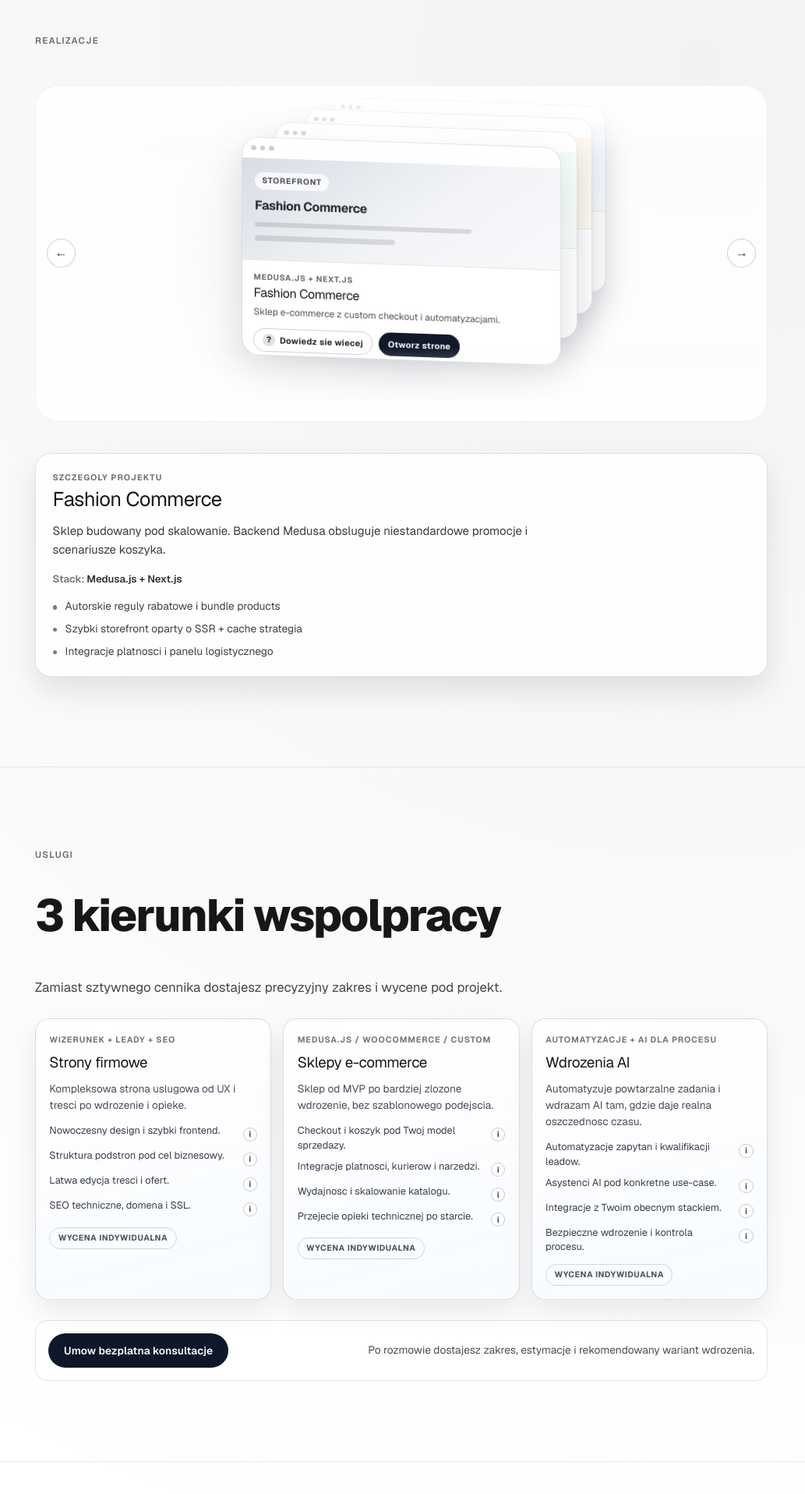
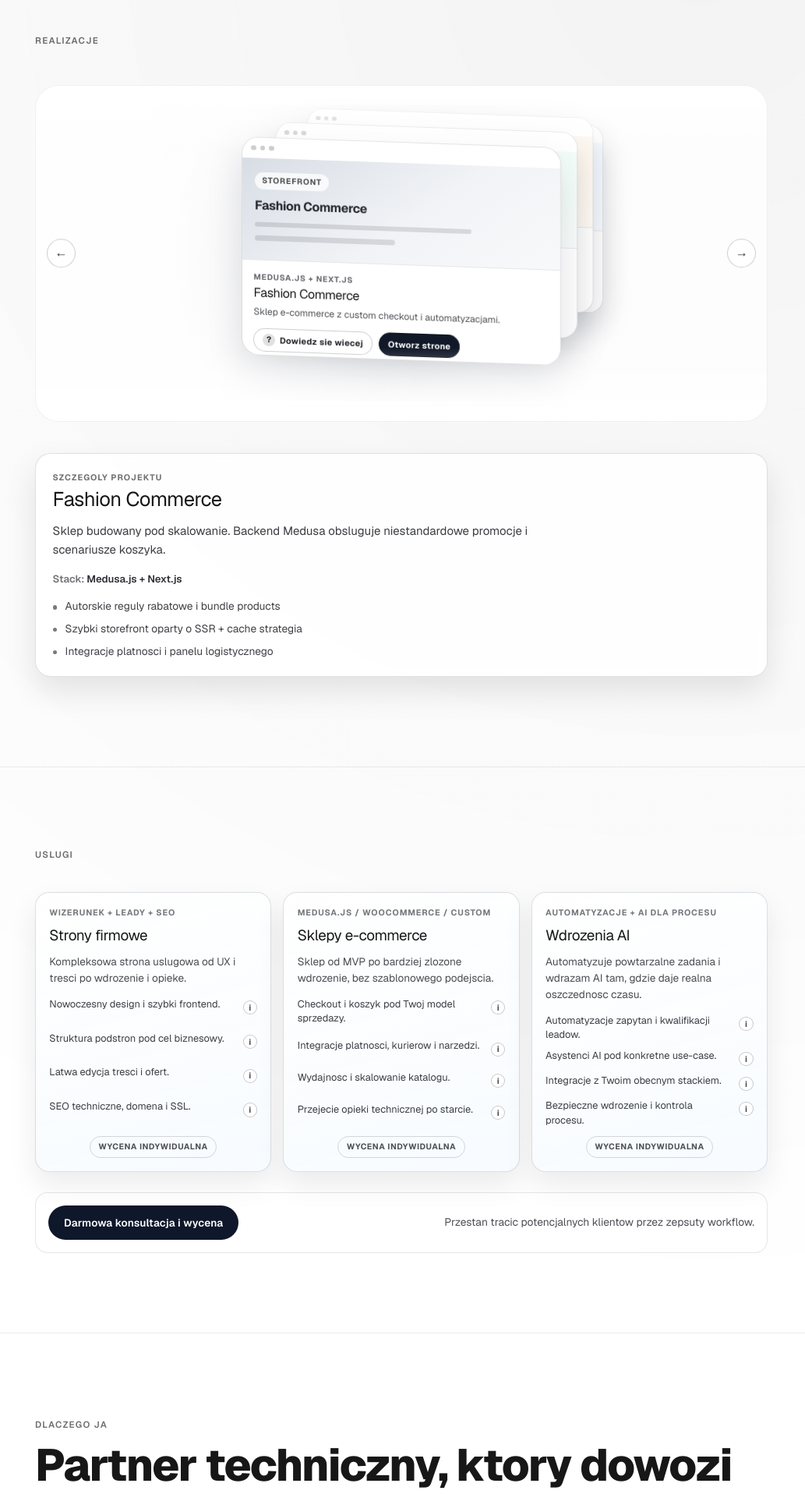
Before and after one commit to xRechu/portfolio, a Next.js app: page / in a window 1280 px wide. Shown: the part 860-2776 px from the top of the page at 78% size, without its empty margins (125-1158 px from the left). Built offline with nearby package versions, Linux system fonts and the light colour scheme.

Commit message:
Zaktualizuj CTA i styl hero

```diff
--- a/src/app/globals.css
+++ b/src/app/globals.css
@@ -89,13 +89,13 @@ main {
 	-webkit-text-fill-color: transparent;
 	background-clip: text;
 	color: transparent;
-	filter: drop-shadow(0 8px 20px rgba(6, 95, 70, 0.24));
+	filter: none;
 }
 
 .hero-title-cursor {
 	color: #065f46;
 	-webkit-text-fill-color: #065f46;
-	text-shadow: 0 0 12px rgba(6, 95, 70, 0.34);
+	text-shadow: none;
 }
 
 .hero-buttons {
@@ -303,6 +303,37 @@ main {
 	color: rgba(12, 12, 12, 0.76);
 }
 
+.page-section-points {
+	margin: 1.2rem 0 0;
+	padding: 0;
+	list-style: none;
+	display: grid;
+	grid-template-columns: repeat(2, minmax(0, 1fr));
+	gap: 0.72rem;
+}
+
+.page-section-points li {
+	position: relative;
+	padding: 0.82rem 0.9rem 0.82rem 1.55rem;
+	border-radius: 12px;
+	background: rgba(255, 255, 255, 0.76);
+	border: 1px solid rgba(12, 12, 12, 0.1);
+	font-size: 0.92rem;
+	line-height: 1.52;
+	color: rgba(12, 12, 12, 0.82);
+}
+
+.page-section-points li::before {
+	content: "";
+	position: absolute;
+	left: 0.88rem;
+	top: 1.23rem;
+	width: 0.42rem;
+	height: 0.42rem;
+	border-radius: 999px;
+	background: rgba(6, 95, 70, 0.9);
+}
+
 @media (max-width: 1023px) {
 	.brand-wordmark {
 		top: 1rem;
@@ -312,4 +343,8 @@ main {
 	.section-rail {
 		display: none;
 	}
+
+	.page-section-points {
+		grid-template-columns: 1fr;
+	}
 }
--- a/src/app/page.tsx
+++ b/src/app/page.tsx
@@ -3,30 +3,36 @@ import RealizationsSection from "@/components/RealizationsSection";
 import SectionRail from "@/components/SectionRail";
 import ServicesSection from "@/components/ServicesSection";
 
+type ContentSection = {
+	id: string;
+	eyebrow: string;
+	title: string;
+	description: string;
+	points?: string[];
+};
+
 const sectionNavigation = [
 	{ id: "start", label: "Start" },
 	{ id: "realizacje", label: "Realizacje" },
 	{ id: "uslugi", label: "Uslugi" },
-	{ id: "proces", label: "Proces" },
 	{ id: "dlaczego-ja", label: "Dlaczego ja" },
 	{ id: "faq", label: "FAQ" },
 	{ id: "kontakt", label: "Kontakt" },
 ];
 
-const contentSections = [
-	{
-		id: "proces",
-		eyebrow: "Proces",
-		title: "Prosty plan wspolpracy krok po kroku",
-		description:
-			"Krotko opisujesz etapy: analiza potrzeb, makieta, development, testy, wdrozenie i opieka. To buduje zaufanie i skraca czas decyzji klienta.",
-	},
+const contentSections: ContentSection[] = [
 	{
 		id: "dlaczego-ja",
 		eyebrow: "Dlaczego ja",
-		title: "Konkretne przewagi, nie ogolne hasla",
+		title: "Partner techniczny, ktory dowozi wynik",
 		description:
-			"Wypunktujesz co Cie wyroznia: szybkie wdrozenia, dbalosc o performance, SEO, czytelna komunikacja i nacisk na wynik biznesowy.",
+			"Lacze strategie, design i development w jeden proces, zeby strona realnie zdobywala zapytania, a nie tylko ladnie wygladala.",
+		points: [
+			"Buduje pod konwersje i leady, nie pod efekt wow na jeden dzien.",
+			"Lacze Next.js, e-commerce i automatyzacje AI w jednym wdrozeniu.",
+			"Ogarniam calosc end-to-end: domena, SEO techniczne, analityka, bezpieczenstwo.",
+			"Dostajesz konkret i szybkie decyzje, bez przeciagania projektu tygodniami.",
+		],
 	},
 	{
 		id: "faq",
@@ -64,6 +70,13 @@ export default function Home() {
 						<p className="page-section-eyebrow">{section.eyebrow}</p>
 						<h2 className="page-section-title">{section.title}</h2>
 						<p className="page-section-description">{section.description}</p>
+						{section.points && section.points.length > 0 ? (
+							<ul className="page-section-points">
+								{section.points.map((point) => (
+									<li key={point}>{point}</li>
+								))}
+							</ul>
+						) : null}
 					</div>
 				</section>
 			))}
--- a/src/components/Hero.tsx
+++ b/src/components/Hero.tsx
@@ -45,7 +45,7 @@ export default function Hero() {
 
                 <div className="hero-buttons">
                     <a href="#kontakt" className="hero-btn hero-btn-primary">
-                        Porozmawiajmy
+                        Darmowa konsultacja
                     </a>
                     <a href="#realizacje" className="hero-btn hero-btn-secondary">
                         Zobacz realizacje
--- a/src/components/ServicesSection.module.css
+++ b/src/components/ServicesSection.module.css
@@ -57,6 +57,7 @@
 	list-style: none;
 	display: grid;
 	gap: 0.5rem;
+	flex: 1;
 }
 
 .featureItem {
@@ -123,9 +124,9 @@
 }
 
 .cardBadge {
-	align-self: flex-start;
+	align-self: center;
 	display: inline-flex;
-	margin-top: 0.1rem;
+	margin-top: auto;
 	padding: 0.3rem 0.65rem;
 	border-radius: 999px;
 	border: 1px solid rgba(13, 15, 23, 0.16);
--- a/src/components/ServicesSection.tsx
+++ b/src/components/ServicesSection.tsx
@@ -106,10 +106,6 @@ export default function ServicesSection() {
 		<section id="uslugi" className={`page-section ${styles.section}`}>
 			<div className={`page-section-inner ${styles.inner}`}>
 				<p className="page-section-eyebrow">Uslugi</p>
-				<h2 className="page-section-title">3 kierunki wspolpracy</h2>
-				<p className="page-section-description">
-					Zamiast sztywnego cennika dostajesz precyzyjny zakres i wycene pod projekt.
-				</p>
 
 				<div className={styles.pricingGrid}>
 					{serviceOffers.map((offer) => (
@@ -139,9 +135,9 @@ export default function ServicesSection() {
 
 				<div className={styles.ctaRow}>
 					<a href="#kontakt" className={styles.ctaButton}>
-						Umow bezplatna konsultacje
+						Darmowa konsultacja i wycena
 					</a>
-					<p>Po rozmowie dostajesz zakres, estymacje i rekomendowany wariant wdrozenia.</p>
+					<p>Przestan tracic potencjalnych klientow przez zepsuty workflow.</p>
 				</div>
 			</div>
 		</section>
```
Also changed, not shown: src/components/CardSwap.jsx (+176 -59 lines).
